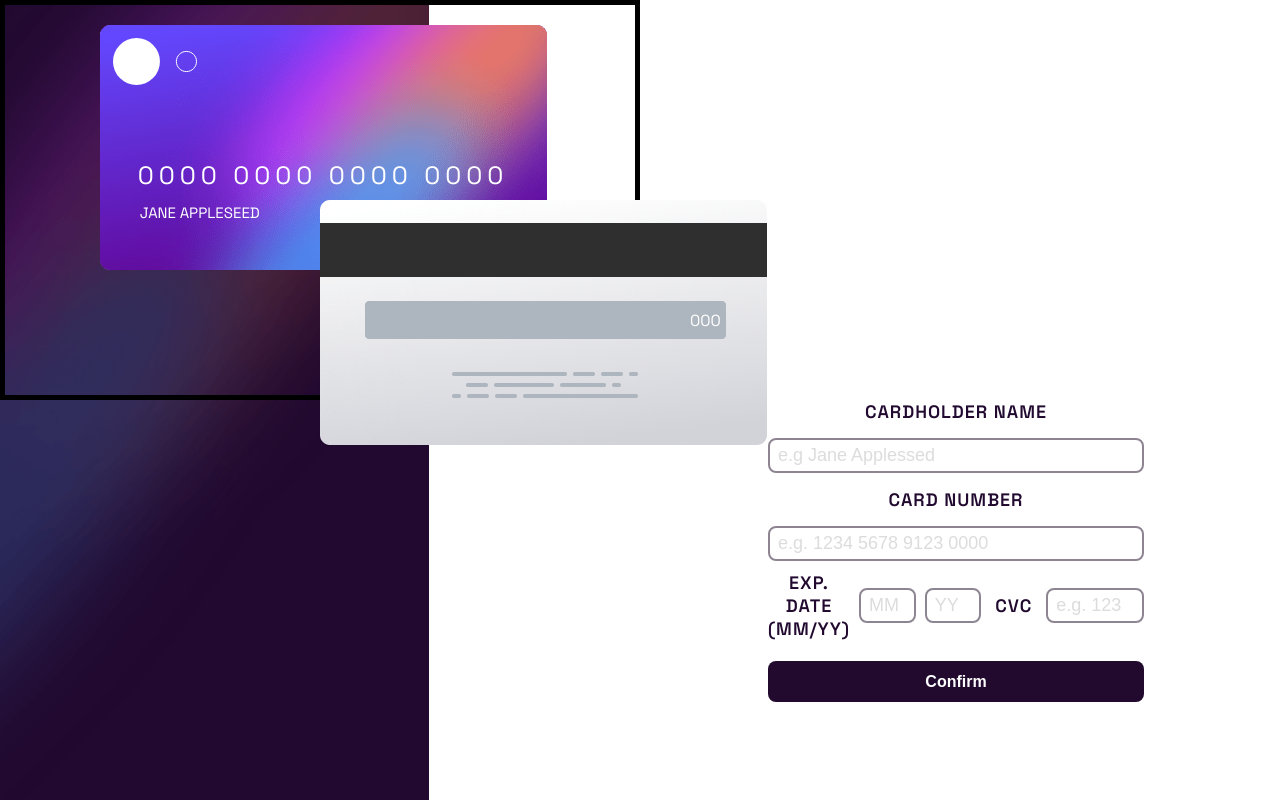
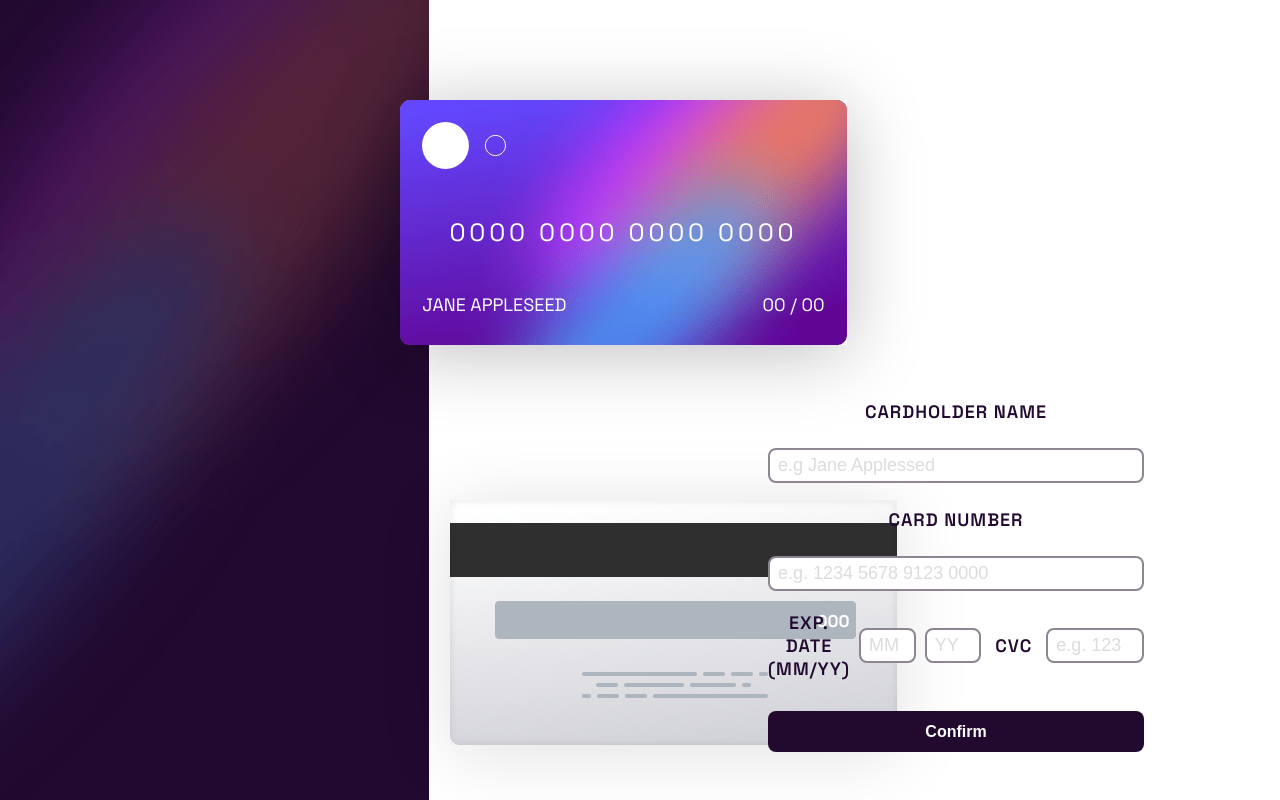
Before and after one commit to AdamGrodzki/react-hook-form, a Next.js app: page / in a window 1280 px wide. Built offline with nearby package versions, Linux system fonts and the light colour scheme.

Commit message:
added backcard and fontcard styles

```diff
--- a/app/page.module.scss
+++ b/app/page.module.scss
@@ -1,6 +1,6 @@
 @import "../styles/variables.scss";
 
-.homeBackground{
+.parent{
     position: relative;
     height: 100vh;
     width: 100vw;
@@ -15,11 +15,8 @@
     }
 }
 .cards {
-    position: absolute;
+    position: relative;
     display: flex;
-    justify-content: center;
-    align-items: center;
     width: 50vw;
-    height: 50vh;
-    border: 5px solid black;
+    height: 100vh;
 }
--- a/app/page.tsx
+++ b/app/page.tsx
@@ -31,7 +31,7 @@ export default function Home() {
   const [isFormSubmitted, setFormSubmitted] = React.useState(false);
 
   return (
-    <div className={styles.homeBackground}>
+    <div className={styles.parent}>
       <div className={styles.cards}>
         <FrontCard
           name={watch("cardHolderName")}
--- a/styles/global.scss
+++ b/styles/global.scss
@@ -11,6 +11,5 @@ html,
 body {
   width: 100vw;
   height: 100vh;
-  overflow-x: hidden;
   background-color: $white;
 }
--- a/view/BackCard/backCard.module.scss
+++ b/view/BackCard/backCard.module.scss
@@ -2,20 +2,41 @@
 
 .containerCard {
     position: absolute;
-    display: flex;
-    justify-content: flex-start;
+    width: 447px;
+    height: 245px;
+    bottom: 2%;
+
+    left: 450px;
+    top: 500px;
+
+    .backCard {
+    background-image: url("..//../images/bg-card-back.png");
+    box-shadow: inset 0px 0px 8px rgba(0, 0, 0, 0.1),
+      0px 8px 70px rgba(0, 0, 0, 0.12);
+    width:100%;
+    height: 100%;
+    left: 0px;
+    top: 0px;
+    position: absolute;
+
+}
+.backCardCvc {
+    position: relative;
+    font-weight: 900;
+    color: $white;
+    font-size: 17px;
+    left: 82%;
+    top: 45%;
+}
 }
 
-.backCard {
-    position: absolute;
-    display: flex;
-    justify-content: flex-end;
-    align-items: flex-end;
+
+@media all and (max-width: $grid-breakpoints-sm){
+    .containerCard{
+        position: absolute;
+        left: 100px;
+        top: 200px;
+        width: 450px;
+        order: 1;
+    }
 }
-
-.backCardCvc {
-    position: absolute;
-    color: $white;
-    left: 370px;
-    top: 110px;
-}
--- a/view/BackCard/backCard.tsx
+++ b/view/BackCard/backCard.tsx
@@ -1,5 +1,3 @@
-import Image from "next/image";
-import backCard from "@/images/bg-card-back.png";
 import styles from "@/view/BackCard/backCard.module.scss";
 
 interface Props {
@@ -9,13 +7,9 @@ interface Props {
 export const BackCard = ({ cvc }: Props) => {
   return (
     <div className={styles.containerCard}>
-      <Image
-        className={styles.backCard}
-        src={backCard}
-        alt="backCard"
-        priority={true}
-      />
-      <div className={styles.backCardCvc}>{cvc ? cvc : "000"}</div>
+      <div className={styles.backCard}>
+        <div className={styles.backCardCvc}>{cvc ? cvc : "000"}</div>
+      </div>
     </div>
   );
 };
--- a/view/Form/form.module.scss
+++ b/view/Form/form.module.scss
@@ -7,7 +7,7 @@
     flex-direction: column;
     align-items: center;
     width: 376px;
-    gap: 10px;
+    gap: 20px;
     left: 60%;
     top: 400px;
 
@@ -208,3 +208,11 @@
         width: 200px;
 
 }
+
+@media all and (max-width: $grid-breakpoints-sm){
+    .form{
+        bottom: 0;
+        right: 0;
+        width: 100%;
+    }
+}
--- a/view/FrontCard/frontCard.module.scss
+++ b/view/FrontCard/frontCard.module.scss
@@ -1,53 +1,75 @@
 @import "../../styles/variables.scss";
 
-.frontCardContainer {
+.cardContainer {
     position: absolute;
-    align-items: flex-start;
-    justify-self: flex-end;
-    display: flex;
-    font-size: 25px;
-    top: 5%;
-    left: 15%;
+    border-radius: 20px;
+    width: 447px;
+    height: 245px;
+    color: $white;
 
-    .logo{
-        position: absolute;
-        align-self: flex-start;
-        margin-top: 3%;
-        margin-left: 3%;
-    }
+    left: 400px;
+    top: 100px;
+}
+
+.cardBackground {
+    background-image: url("../../images//bg-card-front.png");
+    box-shadow: 0px 8px 70px rgba(0, 0, 0, 0.25);
+    position: absolute;
+    width: 100%;
+    height: 100%;
+    left: 0px;
+    top: 0px;
+
+
+.logo {
+    background-image: url("../../images/card-logo.svg");
+    width: 20%;
+    height: 20%;
+    background-repeat: no-repeat;
+    position: relative;
+    margin: 5% 0 0 5%;
+}
 
     .frontCardNumber {
         color: $white;
-        position: absolute;
         display: flex;
         justify-content: center;
-        letter-spacing: .2em;
-        font-size: 1em;
-        margin-top: 30%;
-        margin-bottom: 0;
-        width: 100%;
+        font-size: 25px;
+        text-align: center;
+        letter-spacing: 3.8px;
+        margin-top: 10%;
+        margin-bottom: 10%;
+        width: auto;
     }
 
-    .frontCardName {
-        font-size: .6em;
-        position: absolute;
-        margin-top: 40%;
+    .bottomCard {
+        display: flex;
+        justify-content: space-between;
+
+        width: 100%;
+        font-size: 28px;
+        margin-bottom: 5%;
+
+    }
+
+    .frontCardName{
         color: $white;
-        margin-left: 9%;
+        font-size: 18px;
+        margin-left: 5%;
     }
 
     .frontCardExp {
-        font-size: .6em;
+        color: $white;
+        margin-right: 5%;
+        font-size: 18px;
+    }
+}
+
+@media all and (max-width: $grid-breakpoints-sm){
+    .card-container{
         position: absolute;
-        margin-top: 40%;
-        color: $white;
-        margin-left: 80%;
+        left: -100px;
+        width: 450px;
+        order: 0;
     }
-
 }
-// .frontCardBg{
-// display: flex;
-// justify-content: flex-end;
-// align-items: flex-end;
-// bottom: 1100px;
-// }
--- a/view/FrontCard/frontCard.tsx
+++ b/view/FrontCard/frontCard.tsx
@@ -1,8 +1,5 @@
 "use client";
 
-import Image from "next/image";
-import frontCard from "@/images/bg-card-front.png";
-import logo from "@/images/card-logo.svg";
 import styles from "@/view/FrontCard/frontCard.module.scss";
 
 interface Props {
@@ -14,22 +11,13 @@ interface Props {
 
 export const FrontCard = ({ number, name, expMonth, expYear }: Props) => {
   return (
-    <div className={styles.frontCardContainer}>
-      <Image
-        className={styles.logo}
-        src={logo}
-        alt="card logo"
-        priority={true}
-      />
-      <Image
-        className={styles.frontCardBg}
-        src={frontCard}
-        alt="front card"
-        priority={true}
-      />
+    <div className={styles.cardContainer}>
+      <div className={styles.cardBackground}>
+        <div className={styles.logo}></div>
         <div className={styles.frontCardNumber}>
           {number || "0000 0000 0000 0000"}
         </div>
+        <div className={styles.bottomCard}>
           <p className={styles.frontCardName}>
             {name?.toUpperCase() || "JANE APPLESEED"}
           </p>
@@ -37,5 +25,7 @@ export const FrontCard = ({ number, name, expMonth, expYear }: Props) => {
             {expMonth || "00"} / {expYear || "00"}
           </p>
         </div>
+      </div>
+    </div>
   );
 };
```
Lines whose indentation alone changed are shown as unchanged.
